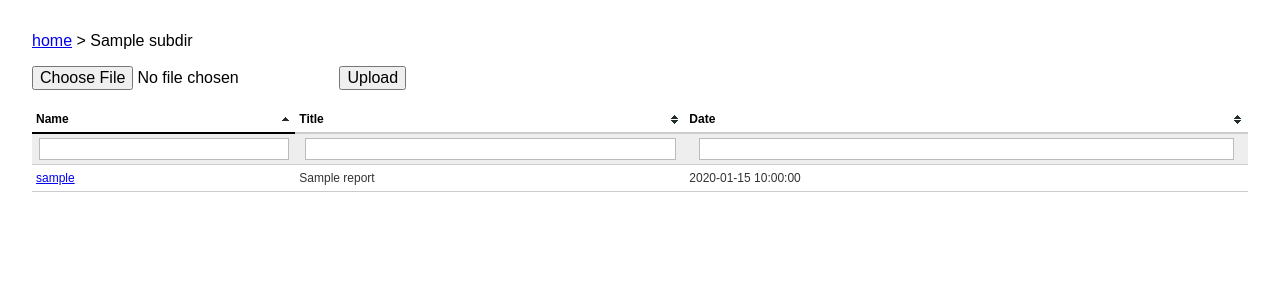
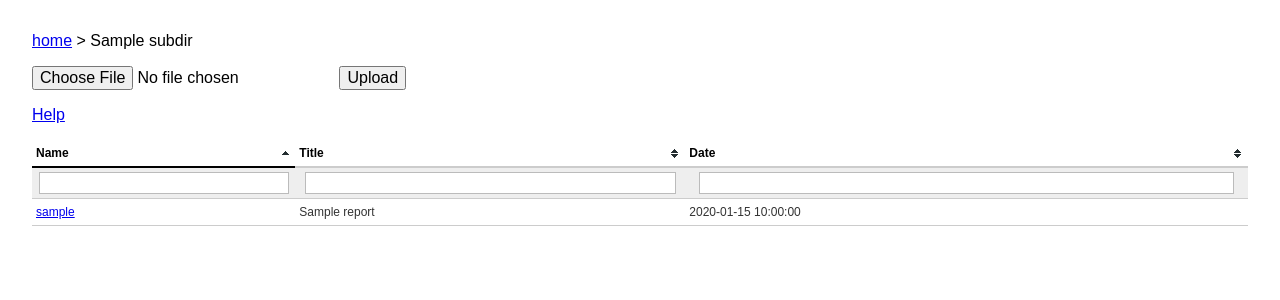
Before and after one commit to bhrutledge/dsvbrowser, a Flask app: template templates/reports.html in a window 1280 px wide. Shown: the top 300 px of the page. Run offline with Flask 2, Linux system fonts and the light colour scheme; the template is opened without the code that fills it: most values are stand-ins (such as "Sample title", 1, 10 or a date in 2020).

Commit message:
Added help link

```diff
--- a/templates/reports.html
+++ b/templates/reports.html
@@ -33,6 +33,8 @@
          <input type="submit" value="Upload" /></p>
     </form>
 
+    <p><a href="/static/help.html">Help</a></p>
+
     <table id="directory">
         <thead>
             <tr>
```
